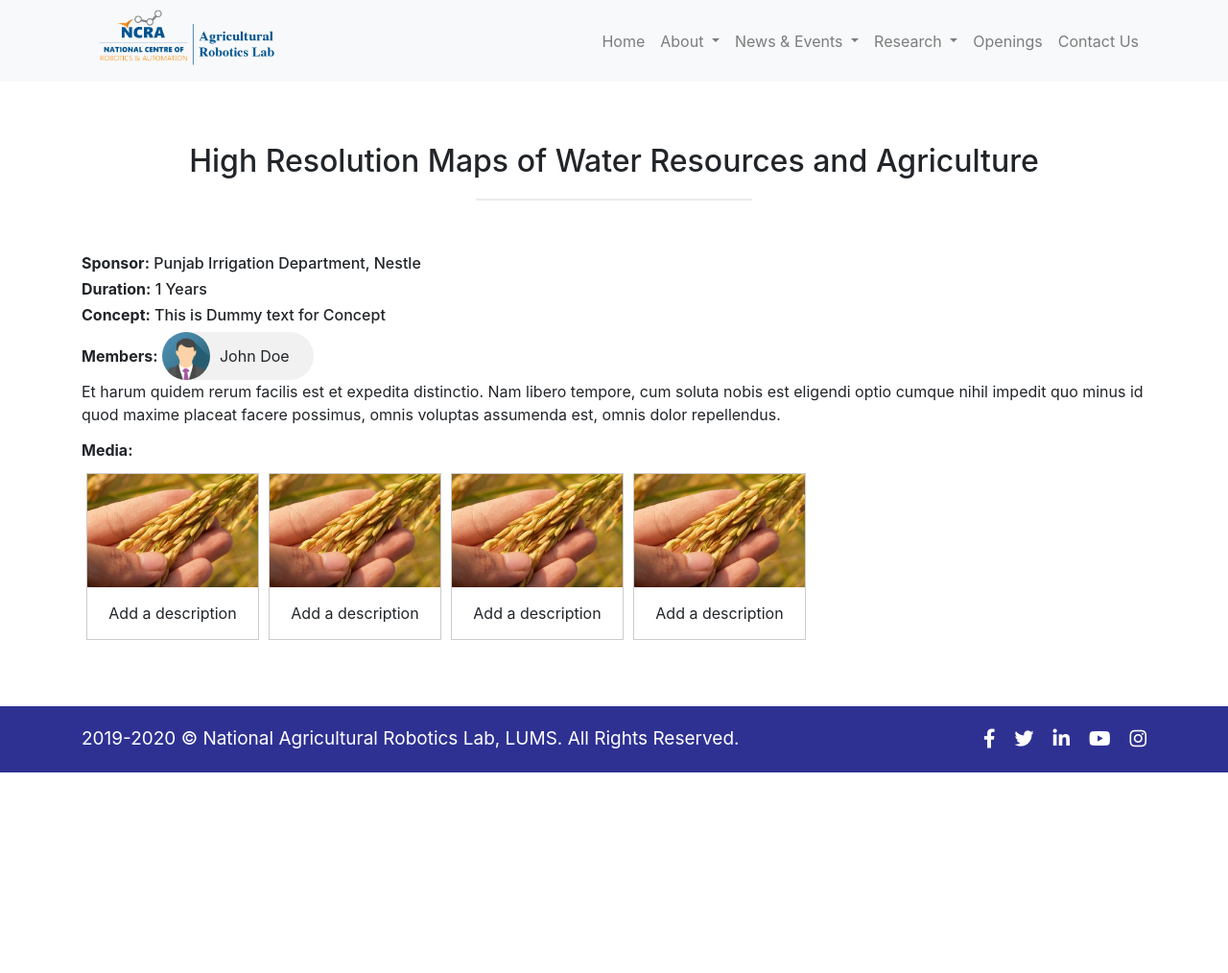
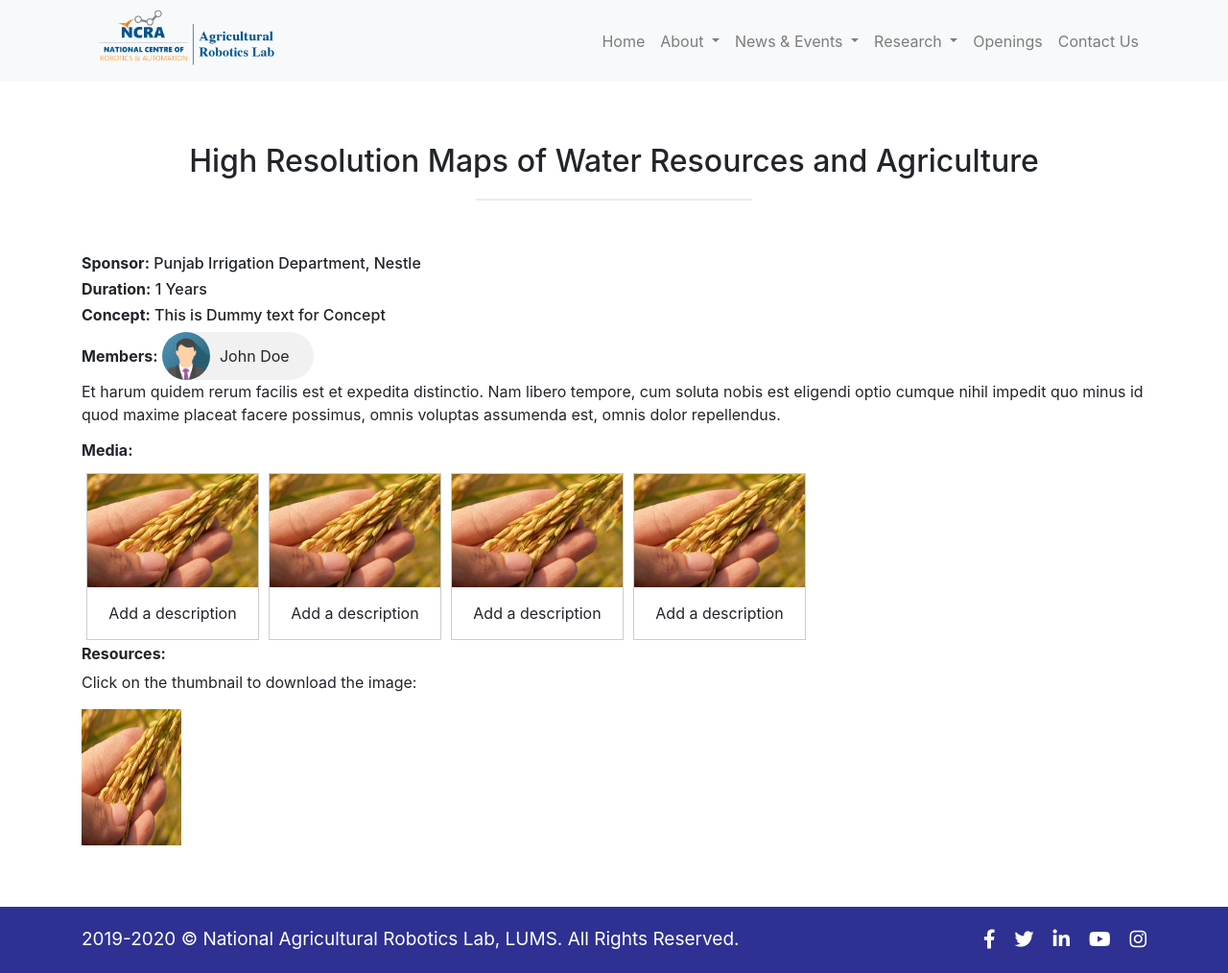
Before and after one commit to bilalhaider/narl-website, an Eleventy site: page data/projects/maps/index.md in a window 1280 px wide. Shown: the whole page at 96% size. Before the commit the page ends 805 px from the top, so only its background shows below. Built offline with nearby package versions, Linux system fonts and the light colour scheme; Eleventy itself is replaced by a stand-in of ours; files that its build step writes are made by us from their sources.

Commit message:
In project template downloadable thumbnail is used for resources file

```diff
--- a/layouts/project.liquid
+++ b/layouts/project.liquid
@@ -35,7 +35,6 @@ layout: master
                 <h6> <strong>Media:</strong></h6>
             </div>
             <div class="col-12">
-
                 <div class="images-gallery">
                     <div class="gallery">
                         <a target="_blank" href="/assets/images/crop-monitoring.jpg">
@@ -63,6 +62,17 @@ layout: master
                     </div>
                 </div>
             </div>
+            <div class="col-12">
+                <h6> <strong>Resources:</strong></h6>
+            </div>
+            <div class="col-12">
+                <p>Click on the thumbnail to download the image: </p>
+            </div>
+            <div class="col-12">
+            <a href="/assets/images/crop-monitoring.jpg" download>
+                <img src="/assets/images/crop-monitoring.jpg" alt="XyzFile" width="104" height="142">
+            </a>
+            </div>
         </div>
     </div>
 </section>
```
